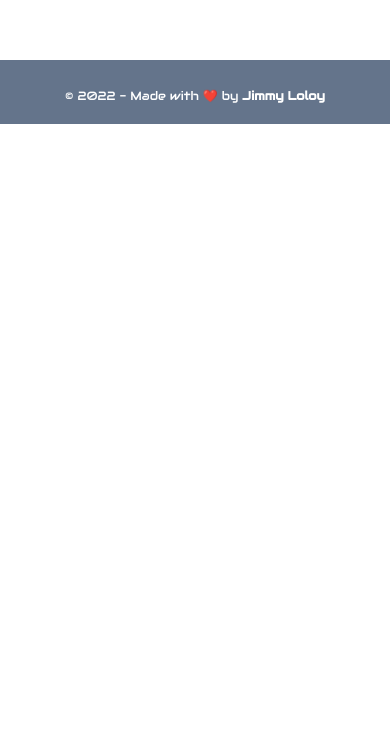
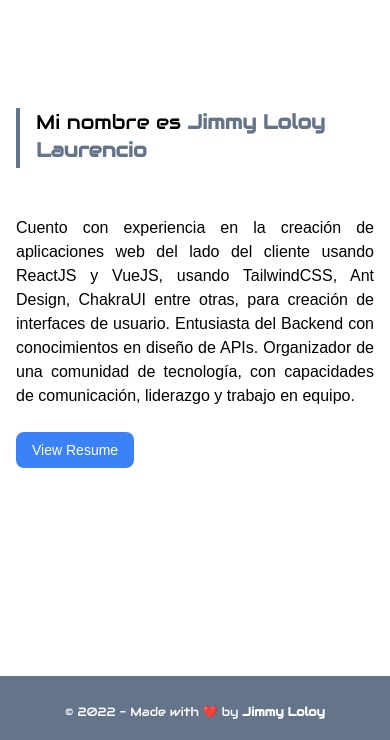
Before and after one commit to JimmyLoloy98/Portfolio_with_NextJS, a React (Vite) app: page / in a window 390 px wide. Shown: the part 4568-5308 px from the top of the page. Before the commit the page ends 4692 px from the top, so only its background shows below. Built offline with nearby package versions, Linux system fonts and the light colour scheme; a web font is replaced by a local one.

Commit message:
feat: about section added

```diff
--- a/src/App.jsx
+++ b/src/App.jsx
@@ -4,6 +4,7 @@ import { Footer } from "./components/footer.jsx";
 import { ExperienceSection } from "./components/experience.jsx";
 import {HeroSection} from "./components/hero.jsx";
 import { AchievementSection } from "./components/achievement.jsx";
+import { About } from "./components/about.jsx";
 
 import {
   Github,
@@ -30,6 +31,8 @@ function App() {
 
       <AchievementSection />
 
+      <About />
+
       <Footer />
 
       {/* {menuList.map(([title, url]) => (
--- /dev/null
+++ b/src/components/about.jsx
@@ -0,0 +1,30 @@
+export function About() {
+  return (
+    <section
+      id="about"
+      className="px-4 md:px-4 xl:px-0 grid justify-center my-52 lg:max-w-6xl lg:mx-auto"
+    >
+      <h2 className="mb-12 pb-1 text-xl md:text-2xl lg:text-3xl pl-4 border-l-4 border-slate-500">
+        Mi nombre es{" "}
+        <span className="font-bold text-slate-500">Jimmy Loloy Laurencio</span>
+      </h2>
+
+      <p className="text-justify font-sans2 lg:text-lg">
+        Cuento con experiencia en la creación de aplicaciones web del lado del
+        cliente usando ReactJS y VueJS, usando TailwindCSS, Ant Design,
+        ChakraUI entre otras, para creación de interfaces de usuario. Entusiasta
+        del Backend con conocimientos en diseño de APIs. Organizador de una
+        comunidad de tecnología, con capacidades de comunicación, liderazgo y
+        trabajo en equipo.
+      </p>
+
+      <a
+        href="https://drive.google.com/file/d/1l7VO_ZnW7n1CCmPRifm3M9fV-1oy1mB0/view?usp=sharing"
+        target="_blank"
+        className="capitalize text-start mt-6 py-2 px-4 bg-blue-500 text-white text-sm md:text-base lg:text-lg font-sans2 rounded-lg w-fit"
+      >
+        view resume
+      </a>
+    </section>
+  );
+}
```
